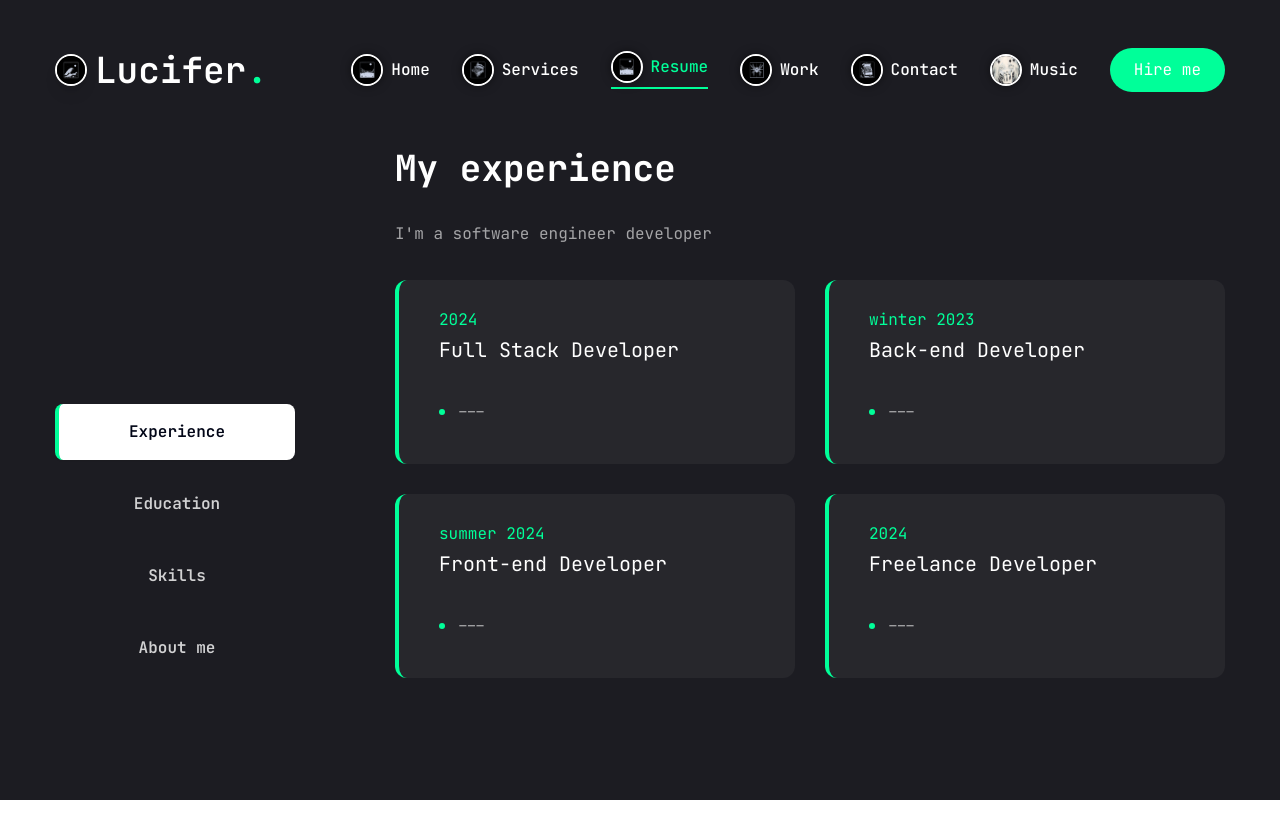
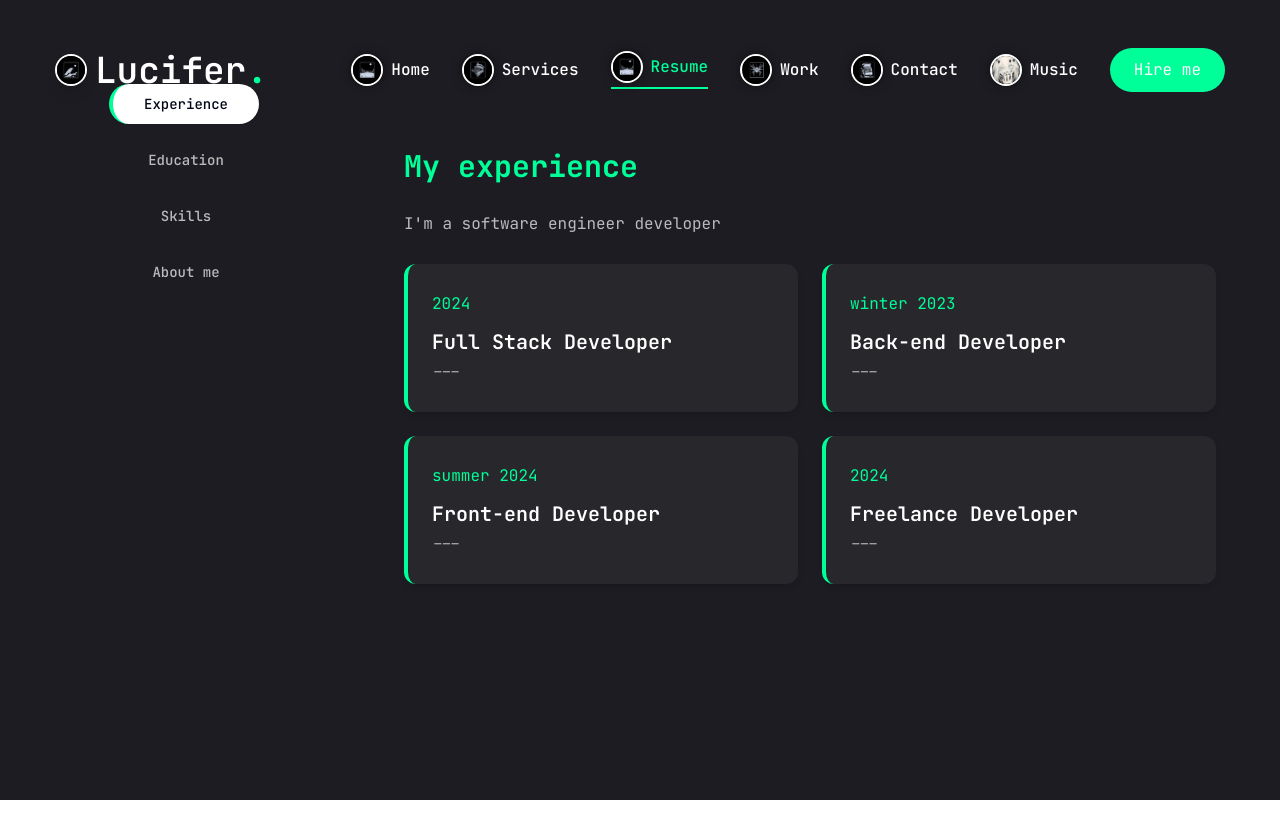
Before and after one commit to Lucifer123Morning/lucifer_server, a Next.js app: page /resume in a window 1280 px wide. Shown: the top 838 px of the page. Built offline with nearby package versions, Linux system fonts and the light colour scheme.

Commit message:
Initial commit

```diff
--- a/components/ResumeClient.jsx
+++ b/components/ResumeClient.jsx
@@ -1,20 +1,13 @@
-// javascript
 'use client'
 
 import { useState, useEffect } from 'react';
 import { motion } from 'framer-motion';
 import {
-    FaHtml5,
-    FaCss3,
-    FaJs,
-    FaReact,
-    FaFigma,
-    FaNodeJs,
+    FaHtml5, FaCss3, FaJs, FaReact, FaNodeJs,
 } from 'react-icons/fa';
-import { SiTailwindcss, SiNextdotjs, SiTypescript } from 'react-icons/si';
+import { SiNextdotjs, SiTypescript } from 'react-icons/si';
 import { Tabs, TabsContent, TabsList, TabsTrigger } from './ui/tabs';
 import { Tooltip, TooltipContent, TooltipProvider, TooltipTrigger } from './ui/tooltip.jsx';
-import { ScrollArea } from './ui/scroll-area';
 
 const about = {
     title: 'About me',
@@ -32,7 +25,6 @@ const about = {
 };
 
 const experience = {
-    icon: '/assets/resume/badge.svg',
     title: "My experience",
     description: "I'm a software engineer developer",
     items: [
@@ -44,7 +36,6 @@ const experience = {
 };
 
 const education = {
-    icon: '/assets/resume/cap.svg',
     title: "My education",
     description: "I'm a software engineer developer",
     items: [
@@ -59,13 +50,13 @@ const skills = {
     title: "My skills",
     description: "I'm a software engineer developer",
     skills: [
-        { icon: <FaHtml5/>, name: 'html5' },
-        { icon: <FaCss3/>, name: 'css 3' },
-        { icon: <FaJs/>, name: 'javascript' },
-        { icon: <FaReact/>, name: 'react.js' },
-        { icon: <SiNextdotjs/>, name: 'next.js' },
-        { icon: <SiTypescript/>, name: 'typescript.js' },
-        { icon: <FaNodeJs/>, name: 'node.js' },
+        { icon: <FaHtml5 />, name: 'html5' },
+        { icon: <FaCss3 />, name: 'css 3' },
+        { icon: <FaJs />, name: 'javascript' },
+        { icon: <FaReact />, name: 'react.js' },
+        { icon: <SiNextdotjs />, name: 'next.js' },
+        { icon: <SiTypescript />, name: 'typescript' },
+        { icon: <FaNodeJs />, name: 'node.js' },
     ],
 };
 
@@ -73,34 +64,34 @@ export default function ResumeClient() {
     const [activeTab, setActiveTab] = useState('experience');
     const [mounted, setMounted] = useState(false);
 
-    useEffect(() => {
-        setMounted(true);
-    }, []);
+    useEffect(() => setMounted(true), []);
 
     const inner = (
-        <div className="container mx-auto">
+        <div className="container mx-auto px-6">
             <Tabs
                 defaultValue="experience"
-                className="flex flex-col xl:flex-row items-center xl:items-start justify-center xl:justify-between gap-[60px] xl:gap-[100px] min-h-screen"
+                className="relative flex flex-col xl:flex-row items-center xl:items-start justify-center xl:justify-between gap-[60px] xl:gap-[100px] min-h-screen"
                 onValueChange={(v) => setActiveTab(v)}
             >
-                {/* Левая колонка */}
-                <div className="flex flex-col items-center justify-center w-full xl:w-[240px] h-auto xl:h-screen sticky top-0">
-                    <TabsList className="flex flex-col items-stretch justify-center gap-4 w-full bg-transparent border-none p-0">
+                {/* Sidebar: смещён вниз, имеет больший z-index, больше статичности (убран scale) */}
+                <div
+                    className="hidden xl:flex flex-col items-center justify-center w-[240px] h-screen sticky top-1/2 -translate-y-1/2">
+                    <TabsList
+                        className="flex flex-col items-center justify-center gap-4 w-full bg-transparent border-none p-0">
                         {[
-                            { value: "experience", label: "Experience" },
-                            { value: "education", label: "Education" },
-                            { value: "skills", label: "Skills" },
-                            { value: "about", label: "About me" },
+                            {value: "experience", label: "Experience"},
+                            {value: "education", label: "Education"},
+                            {value: "skills", label: "Skills"},
+                            {value: "about", label: "About me"},
                         ].map((tab) => (
                             <TabsTrigger
                                 key={tab.value}
                                 value={tab.value}
-                                className={`w-full text-left text-base font-semibold py-4 px-6 rounded-lg border-l-4 transition-all duration-300 ${
-                                    activeTab === tab.value
-                                        ? "border-accent text-accent bg-primary shadow-[0_0_10px_rgba(0,255,150,0.25)]"
-                                        : "border-transparent text-white/80 hover:text-accent"
-                                }`}
+                                className={`mx-auto block min-w-[150px] max-w-[220px] text-center text-sm font-medium py-2.5 px-5 rounded-full border-l-4 transition-all duration-300
+                                ${activeTab === tab.value
+                                    ? "border-accent text-accent bg-white/95 text-black shadow-[0_6px_18px_rgba(0,255,150,0.12)]"
+                                    : "border-transparent text-white/70 hover:text-accent hover:bg-primary/30"}
+                                `}
                             >
                                 {tab.label}
                             </TabsTrigger>
@@ -108,80 +99,50 @@ export default function ResumeClient() {
                     </TabsList>
                 </div>
 
-                <div className="flex-1">
-                    <TabsContent value='experience' className="w-full">
-                        <div className="flex flex-col gap-[30px] text-center xl:text-left">
-                            <h3 className="text-4xl font-bold">{experience.title}</h3>
-                            <p className="max-w-[600px] text-white/60 mx-auto xl:mx-0">{experience.description}</p>
-                            <div className="max-h-[400px] overflow-auto">
-                                <ul className="grid grid-cols-1 lg:grid-cols-2 gap-[30px]">
-                                    {experience.items.map((item, index) => (
-                                        <li
-                                            key={index}
-                                            className="bg-bg-primary h-[184px] py-6 px-10 rounded-xl border-l-4 border-accent flex flex-col justify-center items-center lg:items-start gap-1 overflow-hidden"
-                                        >
-                                            <a href={item.url} target="_blank" rel="noopener noreferrer"
-                                               className="w-full h-full block">
+                {/* Right content */}
+                <div className="flex-1 space-y-12 relative z-10 xl:-mt-12">
+                    {/* Experience */}
+                    <TabsContent value="experience">
+                        <Section title={experience.title} desc={experience.description}>
+                            <ul className="grid grid-cols-1 lg:grid-cols-2 gap-6">
+                                {experience.items.map((item, i) => (
+                                    <li key={i}
+                                        className="bg-bg-primary border-l-4 border-accent rounded-xl p-6 shadow-md hover:shadow-lg transition-shadow">
                                         <span className="text-accent">{item.duration}</span>
-                                                <h3 className="text-xl max-w-[260px] min-h-[60px] text-center lg:text-left truncate">
-                                                    {item.position}
-                                                </h3>
-                                                <div className="flex items-center gap-3">
-                                                    <span className="w-[6px] h-[6px] rounded-full bg-accent"/>
+                                        <h3 className="text-xl font-semibold mt-2">{item.position}</h3>
                                         <p className="text-white/60">{item.company}</p>
-                                                </div>
-                                            </a>
                                     </li>
                                 ))}
                             </ul>
-                            </div>
-                        </div>
+                        </Section>
                     </TabsContent>
 
-                    <TabsContent value='education' className="w-full">
-                        <div className="flex flex-col gap-[30px] text-center xl:text-left">
-                            <h3 className="text-4xl font-bold">{education.title}</h3>
-                            <p className="max-w-[600px] text-white/60 mx-auto xl:mx-0">{education.description}</p>
-                            <div className="max-h-[400px] overflow-auto">
-                                <ul className="grid grid-cols-1 lg:grid-cols-2 gap-[30px]">
-                                    {education.items.map((item, index) => (
-                                        <li
-                                            key={index}
-                                            className="bg-bg-primary h-[184px] py-6 px-10 rounded-xl border-l-4 border-accent flex flex-col justify-center items-center lg:items-start gap-1 overflow-hidden"
-                                        >
-                                            <a href={item.url} target="_blank" rel="noopener noreferrer"
-                                               className="w-full h-full block">
+                    {/* Education */}
+                    <TabsContent value="education">
+                        <Section title={education.title} desc={education.description}>
+                            <ul className="grid grid-cols-1 lg:grid-cols-2 gap-6">
+                                {education.items.map((item, i) => (
+                                    <li key={i}
+                                        className="bg-bg-primary border-l-4 border-accent rounded-xl p-6 shadow-md hover:shadow-lg transition-shadow">
                                         <span className="text-accent">{item.degree}</span>
-                                                <h3 className="text-xl max-w-[260px] min-h-[60px] text-center lg:text-left truncate">
-                                                    {item.duration}
-                                                </h3>
-                                                <div className="flex items-center gap-3">
-                                                    <span className="w-[6px] h-[6px] rounded-full bg-accent"/>
+                                        <h3 className="text-xl mt-2">{item.duration}</h3>
                                         <p className="text-white/60">{item.institution}</p>
-                                                </div>
-                                            </a>
                                     </li>
                                 ))}
                             </ul>
-                            </div>
-                        </div>
+                        </Section>
                     </TabsContent>
 
-                    <TabsContent value='skills' className="w-full h-full">
-                        <div className="flex flex-col gap-[30px]">
-                            <div className="flex flex-col gap-[30px] text-center xl:text-left">
-                                <h3 className="text-4xl font-bold">{skills.title}</h3>
-                                <p className="max-w-[600px] text-white/60 mx-auto xl:mx-0">{skills.description}</p>
-                            </div>
-                            <ul className="grid grid-cols-2 sm:grid-cols-3 md:grid-cols-4 gap-4 xl:gap-[30px]">
-                                {skills.skills.map((item, index) => (
-                                    <li key={index}>
-                                        <TooltipProvider delayDuration={100}>
+                    {/* Skills */}
+                    <TabsContent value="skills">
+                        <Section title={skills.title} desc={skills.description}>
+                            <ul className="grid grid-cols-3 sm:grid-cols-4 lg:grid-cols-5 gap-6">
+                                {skills.skills.map((item, i) => (
+                                    <TooltipProvider key={i} delayDuration={100}>
                                         <Tooltip>
                                             <TooltipTrigger
-                                                    className="w-full h-[150px] bg-bg-primary border border-border-primary rounded-xl flex justify-center items-center group overflow-hidden">
-                                                    <span
-                                                        className="text-2xl group-hover:text-accent transition-all duration-300">
+                                                className="h-[100px] bg-bg-primary border border-border-primary rounded-xl flex justify-center items-center group hover:border-accent transition-all">
+                        <span className="text-3xl text-white/80 group-hover:text-accent transition-colors">
                           {item.icon}
                         </span>
                                             </TooltipTrigger>
@@ -190,26 +151,24 @@ export default function ResumeClient() {
                                             </TooltipContent>
                                         </Tooltip>
                                     </TooltipProvider>
+                                ))}
+                            </ul>
+                        </Section>
+                    </TabsContent>
+
+                    {/* About */}
+                    <TabsContent value="about">
+                        <Section title={about.title} desc={about.description}>
+                            <ul className="grid grid-cols-1 xl:grid-cols-2 gap-6">
+                                {about.info.map((item, i) => (
+                                    <li key={i}
+                                        className="bg-bg-primary border border-border-primary p-6 rounded-xl hover:border-accent transition-colors">
+                                        <p className="text-accent font-semibold">{item.fieldName}</p>
+                                        <p className="text-white">{item.fieldValue}</p>
                                     </li>
                                 ))}
                             </ul>
-                        </div>
-                    </TabsContent>
-
-                    <TabsContent value='about' className="w-full text-center xl:text-left">
-                        <div className="flex flex-col gap-8 xl:gap-12">
-                            <h3 className="text-4xl font-bold text-gradient bg-clip-text text-transparent">{about.title}</h3>
-                            <p className="max-w-2xl text-white/80 mx-auto xl:mx-0 break-words">{about.description}</p>
-                            <ul className="grid grid-cols-1 xl:grid-cols-2 gap-8 max-w-3xl mx-auto xl:mx-0">
-                                {about.info.map((item, index) => (
-                                    <li key={index}
-                                        className="flex flex-col gap-4 items-start border border-border-primary p-6 rounded-xl bg-bg-primary shadow-lg hover:shadow-xl transition-shadow duration-300 ease-in-out w-full break-words">
-                                        <span className="text-white/90 font-semibold text-lg">{item.fieldName}:</span>
-                                        <span className="text-xl text-white break-words">{item.fieldValue}</span>
-                                    </li>
-                                ))}
-                            </ul>
-                        </div>
+                        </Section>
                     </TabsContent>
                 </div>
             </Tabs>
@@ -219,14 +178,21 @@ export default function ResumeClient() {
     return mounted ? (
         <motion.div
             initial={{opacity: 0}}
-            animate={{ opacity: 1, transition: { delay: 2.4, duration: 0.4, ease: 'easeIn' } }}
-            className="min-h-[80vh] flex items-start justify-start py-12 xl:py-0"
+            animate={{opacity: 1, transition: {delay: 0.4, duration: 0.6, ease: 'easeInOut'}}}
+            className="py-12"
         >
             {inner}
         </motion.div>
-    ) : (
-        <div className="min-h-[80vh] flex items-start justify-start py-12 xl:py-0">
-            {inner}
+    ) : <div>{inner}</div>;
+}
+
+// ✨ Дополнительный компонент для секций
+function Section({title, desc, children}) {
+    return (
+        <div className="flex flex-col gap-6 text-center xl:text-left">
+            <h3 className="text-3xl font-bold text-accent">{title}</h3>
+            <p className="max-w-[600px] text-white/70 mx-auto xl:mx-0">{desc}</p>
+            {children}
         </div>
     );
 }
```
Lines whose indentation alone changed are shown as unchanged.
